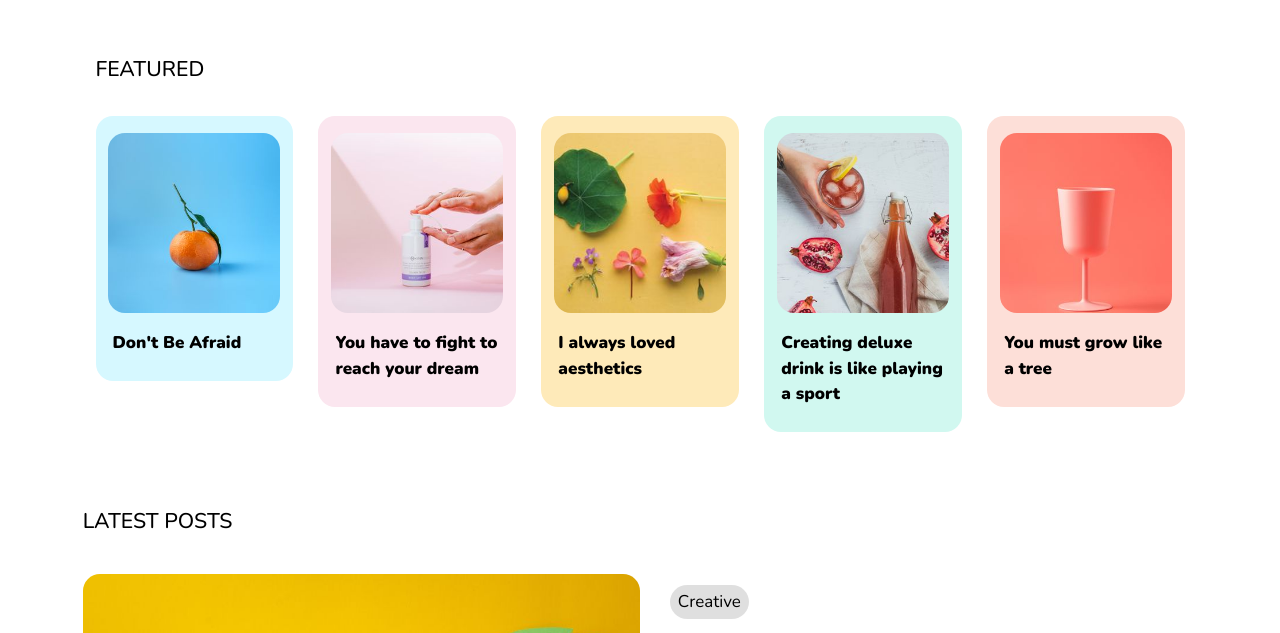
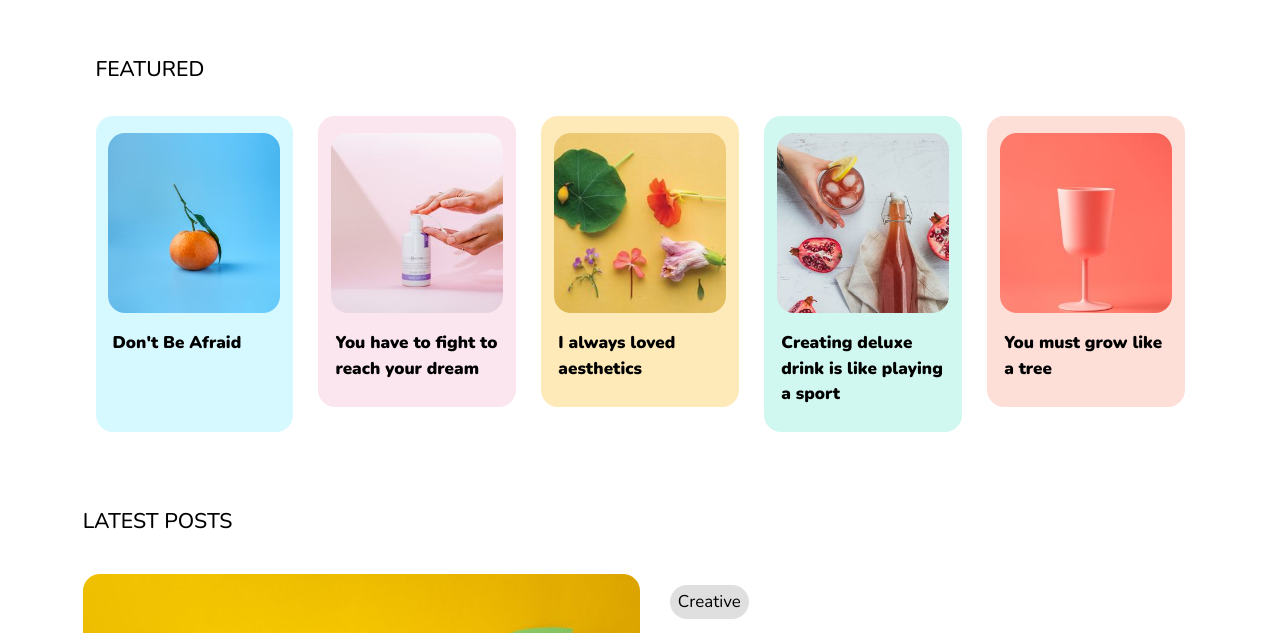
Before and after one commit to Abhi140700/Theme-Toggle, a plain HTML site: page index.html in a window 1280 px wide. Shown: the part 89-722 px from the top of the page. Drawn offline with nearby package versions, Linux system fonts and the light colour scheme.

Commit message:
Update style.css

```diff
--- a/css/style.css
+++ b/css/style.css
@@ -64,6 +64,7 @@ body{
 
 .bgBlue{
     background-color: var(--primaryBlue) !important;
+    height: 100% !important;
 }
 
 .bgPink{
```
